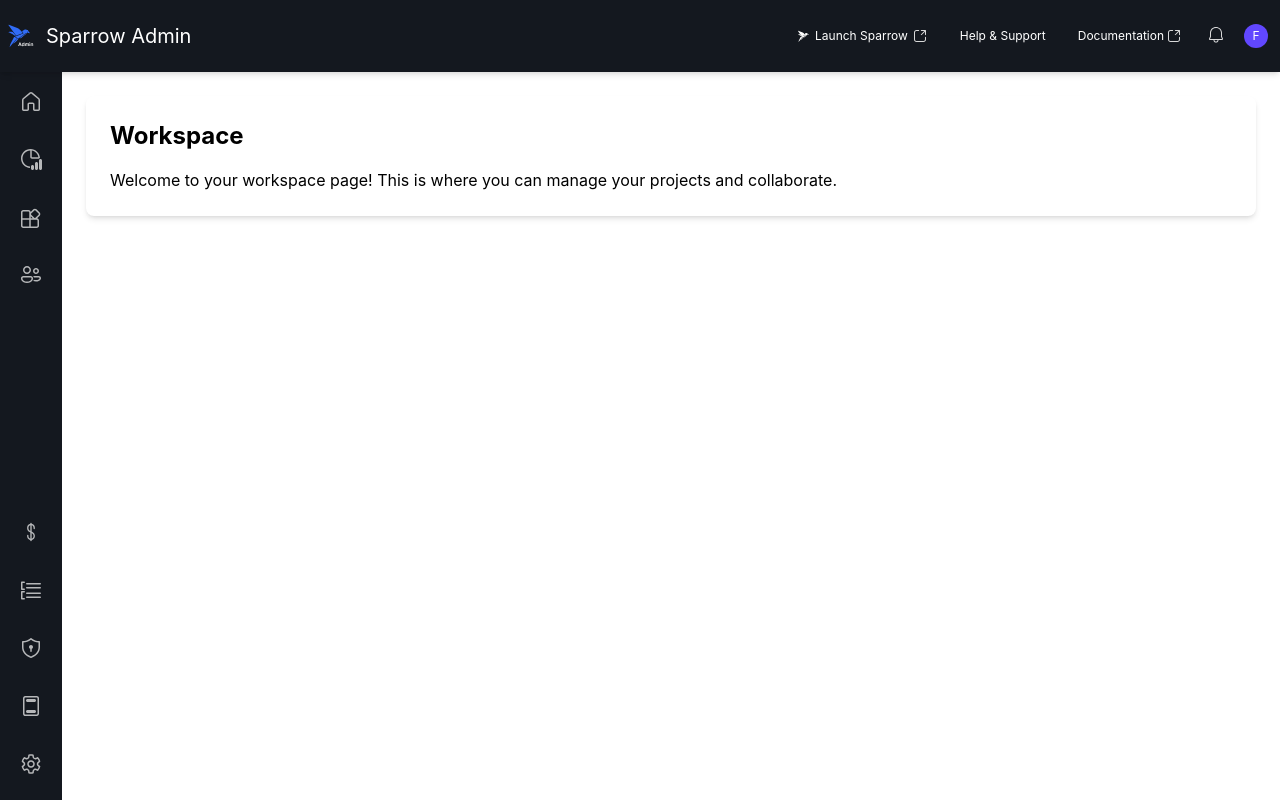
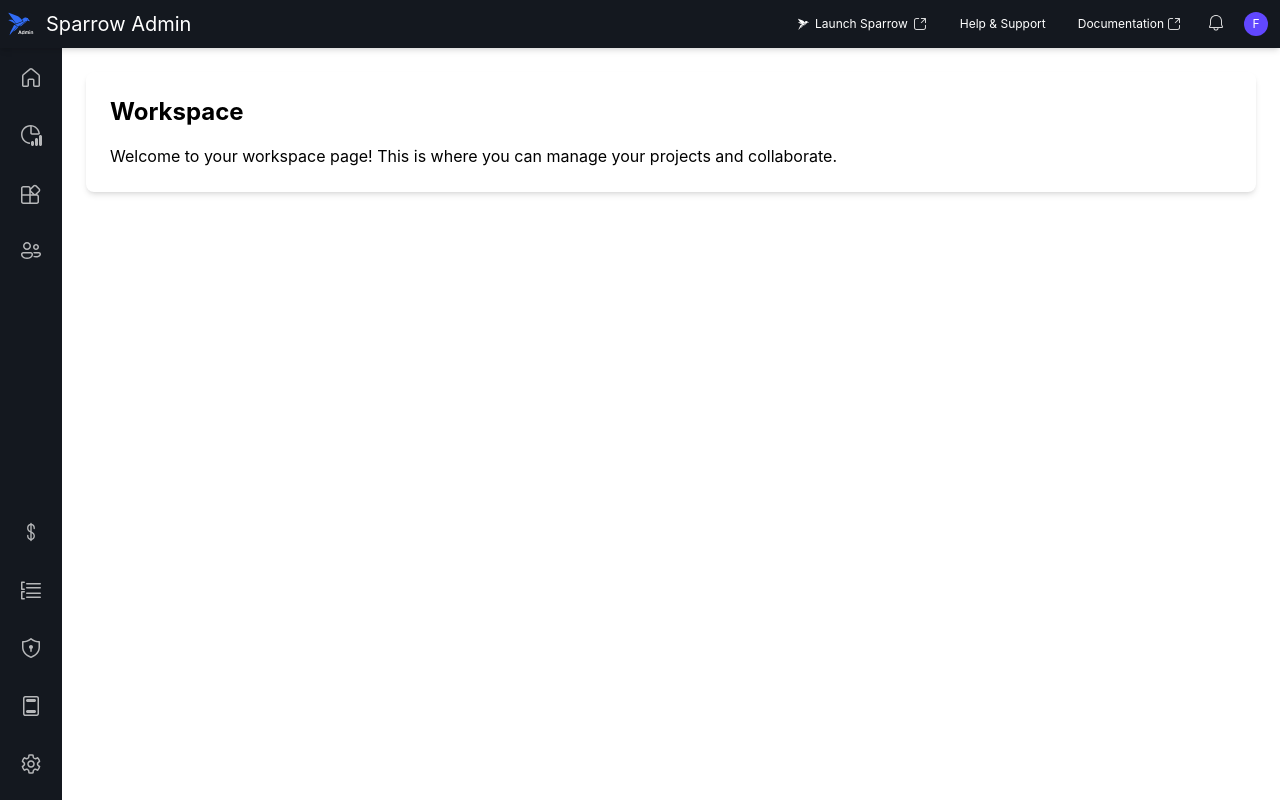
Before and after one commit to sparrowapp-dev/sparrow-admin-app, a Svelte app: page /workspace in a window 1280 px wide. Built offline with nearby package versions, Linux system fonts and the light colour scheme; sample sign-in values are in the browser's storage; a web font is replaced by a local one.

Commit message:
fix top nav height

```diff
--- a/src/components/TopNav/TopNav.svelte
+++ b/src/components/TopNav/TopNav.svelte
@@ -15,7 +15,9 @@
   }
 </script>
 
-<div class="bg-surface-700 relative w-full px-2 py-[21px] text-neutral-50 shadow-md">
+<div
+  class="bg-surface-700 relative flex max-h-[48px] w-full items-center px-2 py-3 text-neutral-50 shadow-md"
+>
   <div
     class="absolute left-4 z-0 bg-cover bg-no-repeat opacity-100"
     style="background-image: url({Navbarbg1})"
@@ -29,21 +31,25 @@
     </div>
     <div class="flex items-center gap-4 px-1">
       <!-- Profile button -->
+      <a href="https://web.sparrowapp.dev/app/collections" target="_blank">
         <button
           class="flex min-h-7 min-w-fit cursor-pointer items-center gap-1 rounded px-2 py-1 focus-visible:outline-2 focus-visible:outline-blue-300"
           ><span><LaunchSparrow /> </span>
           <p class="font-inter text-fs-ds-12 leading-lh-ds-130">Launch Sparrow</p>
           <span><LaunchSparrow2 /> </span></button
+        ></a
       >
       <button
         class="font-inter font-regular text-fs-ds-12 leading-lh-ds-130 flex min-h-7 min-w-fit cursor-pointer items-center justify-center rounded px-2 py-1 text-center focus-visible:outline-2 focus-visible:outline-blue-300"
         >Help & Support</button
       >
+      <a href="https://docs.sparrowapp.dev/" target="_blank">
         <button
           class="flex min-h-[28px] cursor-pointer items-center gap-0.5 rounded py-1 pr-[6px] pl-2 focus-visible:outline-2 focus-visible:outline-blue-300"
           ><p class="font-inter font-regular text-fs-ds-12 leading-lh-ds-130">Documentation</p>
           <span><LaunchSparrow2 /> </span>
         </button>
+      </a>
       <Tooltip text="Notification" position="bottom" mode="hover" size="sm"
         ><button
           class="hover:bg-surface-300 cursor-pointer rounded p-1 focus-visible:outline-2 focus-visible:outline-blue-300"
--- a/src/layouts/BaseLayout.svelte
+++ b/src/layouts/BaseLayout.svelte
@@ -9,7 +9,7 @@
     <TopNav />
   </div>
 
-  <div class="flex h-full pt-[72px]">
+  <div class="flex h-full pt-[48px]">
     <!-- Add padding-top equal to TopNav height -->
     <!-- Side Navigation -->
     <SideNav />
```
Lines whose indentation alone changed are shown as unchanged.
